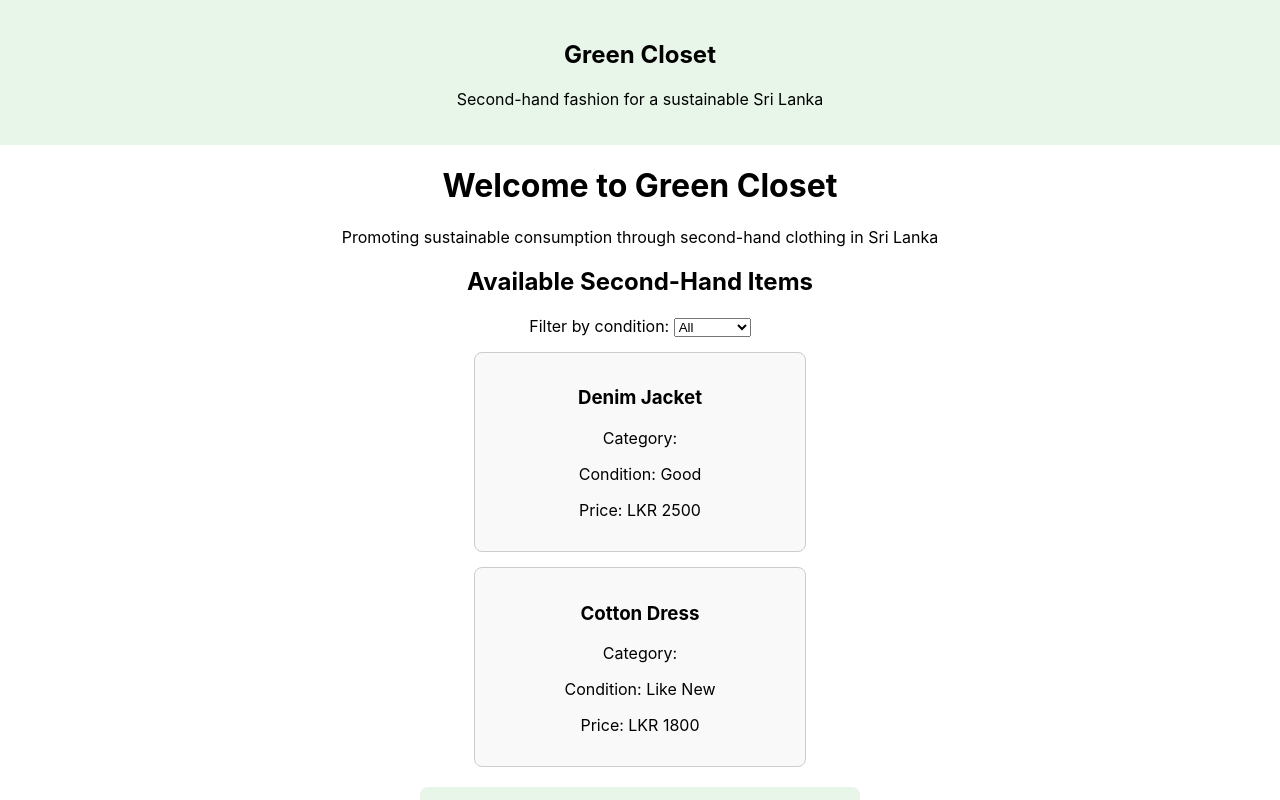
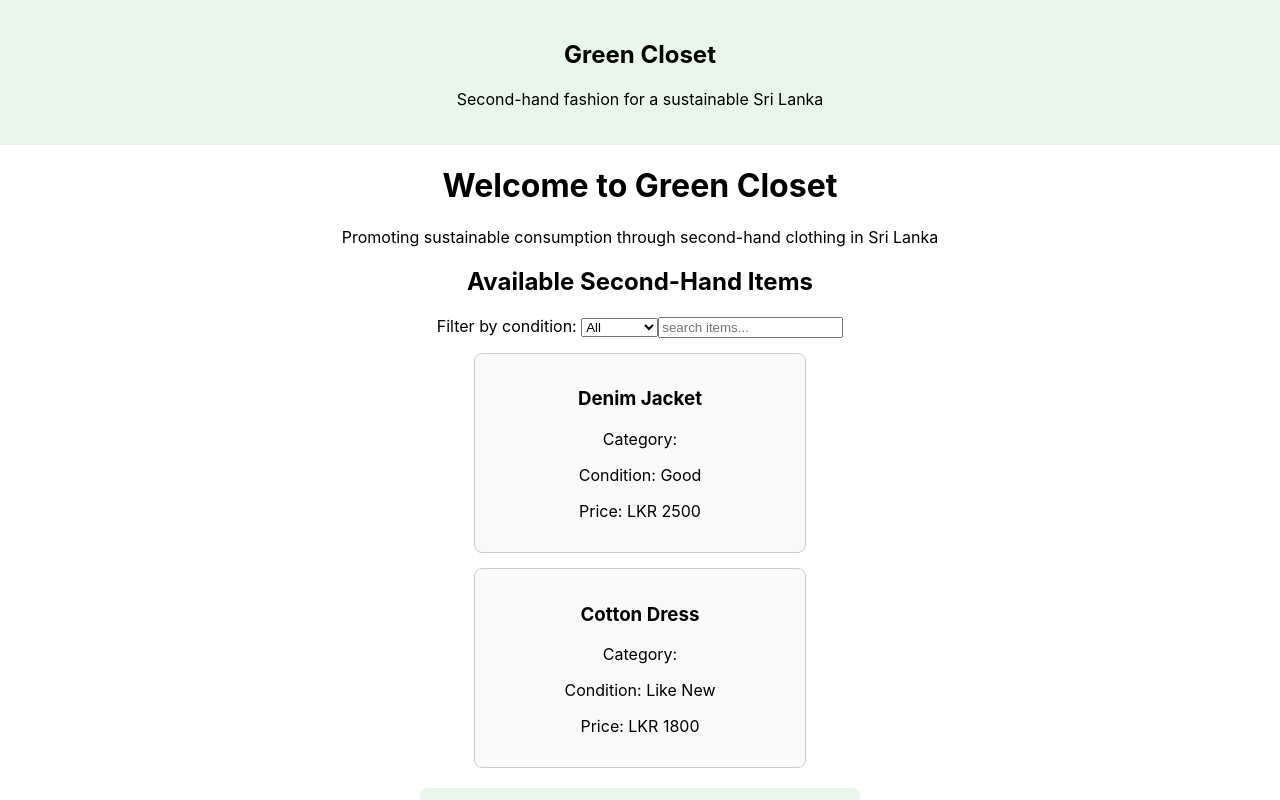
Before and after one commit to karenzavier/green-closet, a React (Create React App) app: page / in a window 1280 px wide. Shown: the top 800 px of the page. Built offline with nearby package versions, Linux system fonts and the light colour scheme.

Commit message:
Phase 8: Added filtering by condition and search

```diff
--- a/src/App.js
+++ b/src/App.js
@@ -10,14 +10,20 @@ function App() {
 
 
   const [filterCondition, setFilterCondition] = useState("All");
+  const [searchTerm, setSearchTerm] = useState("");
+
 
  const items = getItems();
 
-const filteredItems =
-  filterCondition === "All"
-    ? items
-    : items.filter(item => item.condition === filterCondition);
+const filteredItems = items.filter(item => {
+  const matchesCondition =
+    filterCondition === "All" || item.condition === filterCondition;
 
+  const matchesSearch =
+    item.name.toLowerCase().includes(searchTerm.toLowerCase());
+
+  return matchesCondition && matchesSearch;
+});
 
   return (
     <div className="App">
@@ -41,7 +47,15 @@ const filteredItems =
         </select>
       </label>
 
+<input
+type="text"
+placeholder="search items..."
+value={searchTerm}
+onChange={(e) => setSearchTerm(e.target.value)}
+/>
+
 <ItemList items={filteredItems} />
+
 
       <SustainabilityImpact itemCount={items.length} />
 
```
